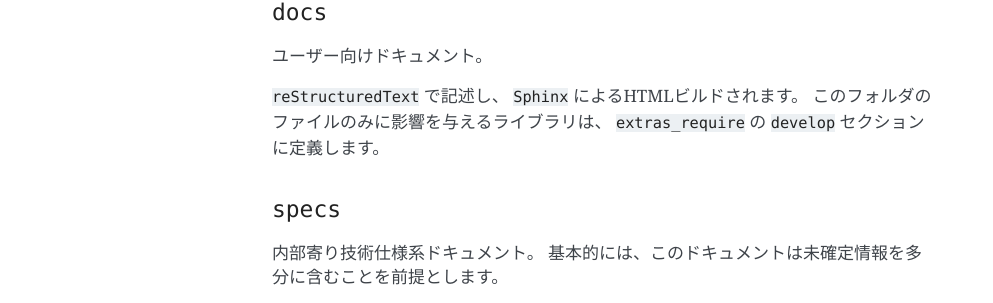
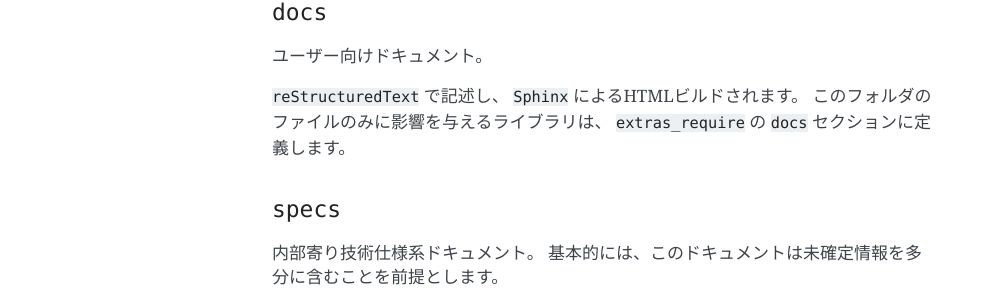
Before and after one commit to attakei-sandbox/jamproject-bak, a Sphinx documentation site: the page built from docs/contributing.rst, in a window 1280 px wide. Shown: the part 494-797 px from the top of the page, without its empty margins (148-1141 px from the left). Built offline with Sphinx 7.4.7, drawn with Linux system fonts in a browser that asks for light colours.

Commit message:
Split dependencies to use docs from 'develop'

```diff
--- a/docs/contributing.rst
+++ b/docs/contributing.rst
@@ -25,7 +25,7 @@
 
 ``reStructuredText`` で記述し、 ``Sphinx`` によるHTMLビルドされます。
 このフォルダのファイルのみに影響を与えるライブラリは、
-``extras_require`` の ``develop`` セクションに定義します。
+``extras_require`` の ``docs`` セクションに定義します。
 
 
 ``specs``
--- a/setup.cfg
+++ b/setup.cfg
@@ -36,11 +36,12 @@ where = src
 [options.extras_require]
 develop =
 	bumpversion
-	Sphinx>2.0.0
 test =
 	flake8
 	flake8-docstrings
 	flake8-isort
+docs =
+	Sphinx>2.0.0
 	doc8
 
 [bdist_wheel]
```
Also changed, not shown: 2 other files.
